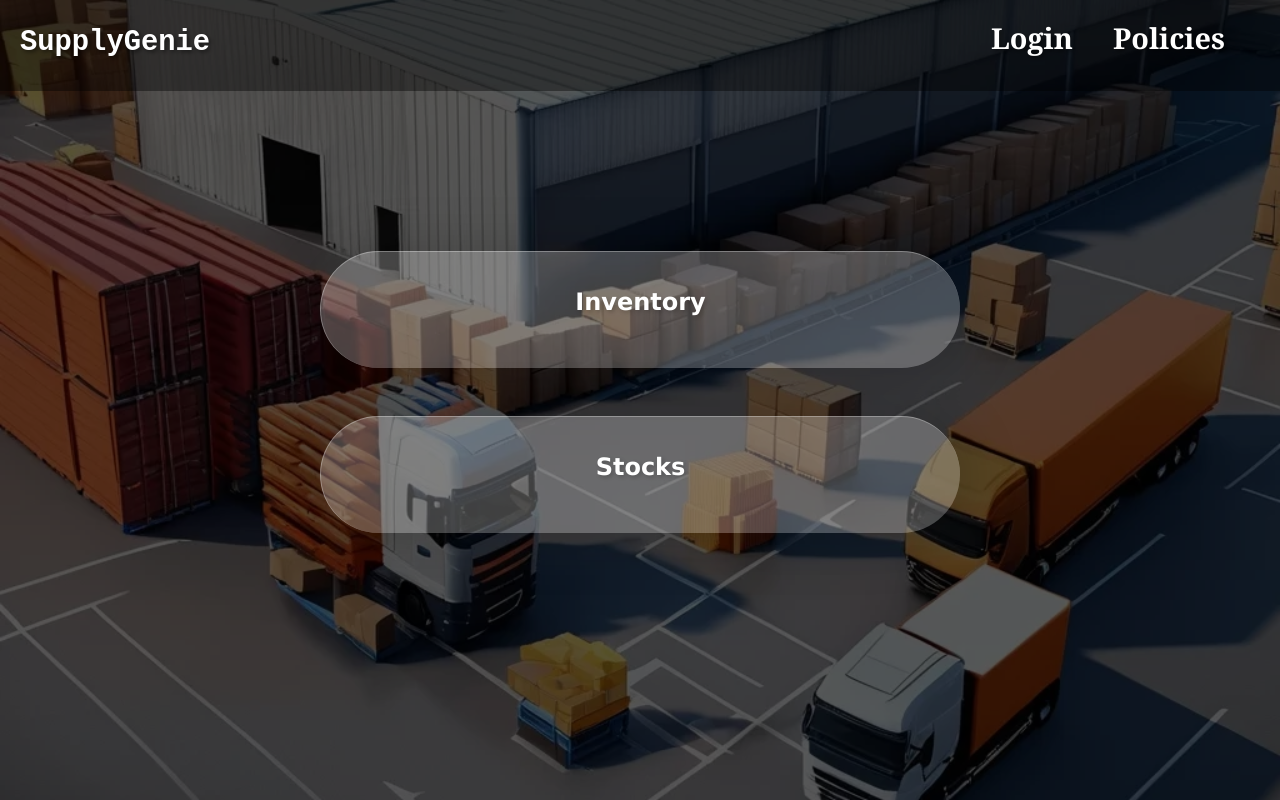
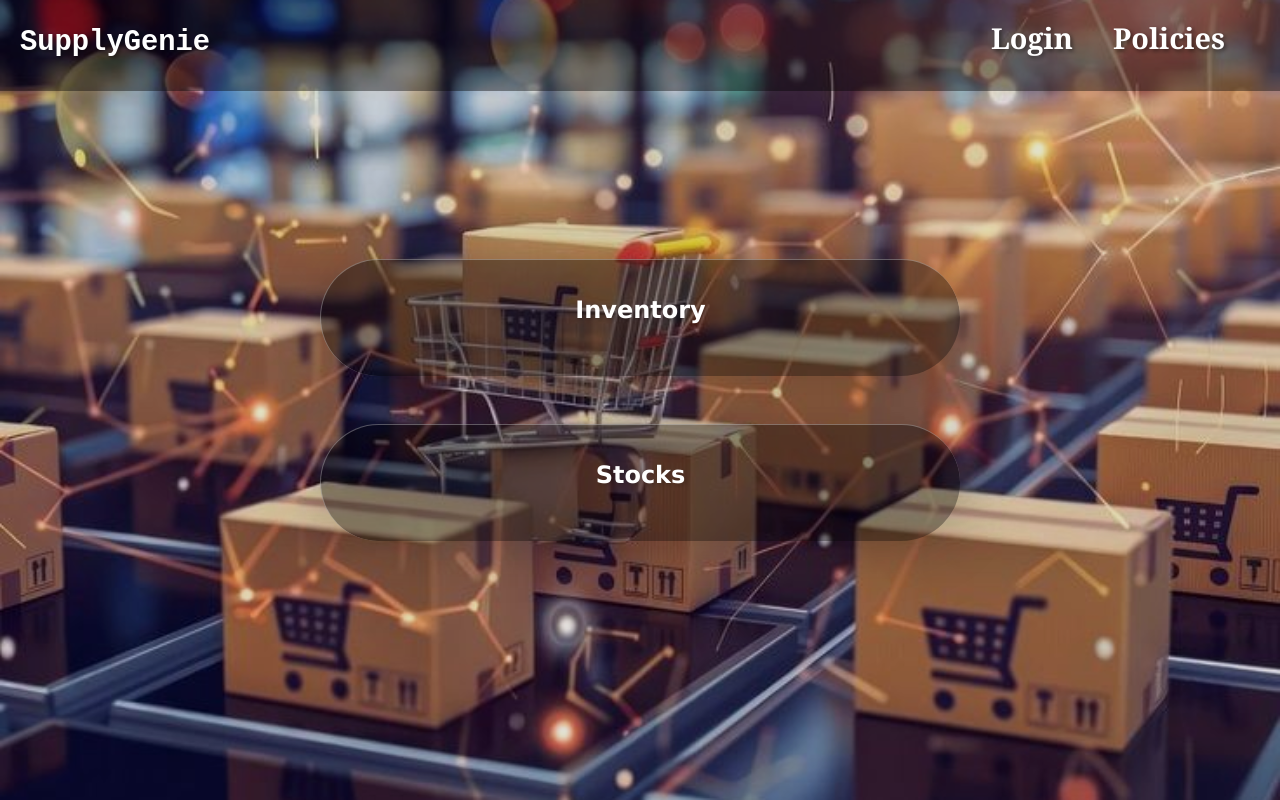
Before and after one commit to AbhishekMamgain7/SupplyGenie, a React (Vite) app in the folder FrontEnd/: page /Manager in a window 1280 px wide. Built offline with nearby package versions, Linux system fonts and the light colour scheme.

Commit message:
Add files via upload

```diff
--- a/FrontEnd/src/App.jsx
+++ b/FrontEnd/src/App.jsx
@@ -1,30 +1,29 @@
-import React from 'react';
-import { BrowserRouter as Router, Routes, Route } from 'react-router-dom';
+import React from "react";
+import { BrowserRouter as Router, Routes, Route } from "react-router-dom";
 import Login from "./Login.jsx";
-import SignUp from './SignUp.jsx';
-import Manager from './manager.jsx';
+import SignUp from "./SignUp.jsx";
+import Manager from "./manager.jsx";
 import Header from "./component/header.jsx";
-import Inventory from './Inventory/Inventory.jsx';
-import Stocks from './Stocks/Stocks.jsx';
-import './Login.css';
-import './SignUp.css';
-import './component/Header.css';
-import './Homepage.css';
+import Inventory from "./Inventory/Inventory.jsx";
+import Warehouse from "./Inventory/warehouse.jsx";
+import Stocks from "./Stocks/Stocks.jsx";
+import "./Homepage.css";
 const App = () => {
   return (
     <div className="background-container">
       <div className="back"></div>
       <Router>
-    <Header />
-    <Routes>
-      <Route path="/Login" element={<Login />} />
-      <Route path="/SignUp" element={<SignUp />}/>
-      <Route path="/Manager" element={<Manager/>}/>
-      <Route path="/Inventory/Inventory" element={<Inventory/>}></Route>
-      <Route path="/Stocks/Stocks" element={<Stocks/>}></Route>
-    </Routes>
-  </Router>
+        <Header />
+        <Routes>
+          <Route path="/Login" element={<Login />} />
+          <Route path="/SignUp" element={<SignUp />} />
+          <Route path="/Manager" element={<Manager />} />
+          <Route path="/Inventory/Inventory" element={<Inventory />}></Route>
+          <Route path="/Inventory/warehouse" element={<Warehouse />}></Route>
+          <Route path="/Stocks/Stocks" element={<Stocks />}></Route>
+        </Routes>
+      </Router>
     </div>
   );
-}
+};
 export default App;
--- a/FrontEnd/src/Homepage.css
+++ b/FrontEnd/src/Homepage.css
@@ -2,12 +2,13 @@ html, body{
   height:100%;
 }
 .background-container {
-  background: url('/Background.jpg');
+  background: url('/Background.png');
   background-size: cover;
   background-position: center;
   background-attachment: fixed;
   background-repeat: no-repeat;
-  background-color: rgba(0, 0, 0, 0.6);
+  background-blend-mode:darken;
+  background-color: rgba(0, 0, 0, 0.242);
   min-height: 100vh;
   display: flex;
   flex-direction: column;
--- a/FrontEnd/src/Login.css
+++ b/FrontEnd/src/Login.css
@@ -7,21 +7,21 @@ html, body{
   min-height: 100%;
   overflow: hidden;
 }
+
 .login-page-1 {
-  background: url('/preview.webp');
+  background: url('/cartons.jpg');
   background-size:cover;
   background-position: center;
   background-attachment: fixed;
   background-repeat: no-repeat;
-  background-blend-mode:darken;
-  background-color: rgba(0, 0, 0, 0.6);
+  background-blend-mode:lighten;
+  background-color: rgba(255, 255, 255, 0.036);
   height: 100vh;
   width:100vw;
   display: flex;
   justify-content: center;
   align-items: center;
 }
-
 .login-page-1-wrapper {
   max-width: 30rem;
   width: 100%;
--- a/FrontEnd/src/Login.jsx
+++ b/FrontEnd/src/Login.jsx
@@ -5,7 +5,6 @@ import { getAuth, signInWithEmailAndPassword } from "firebase/auth";
 import { app } from "./firebaseConfig";
 import "./SignUp.jsx";
 import "./Login.css";
-
 const Login = () => {
   const auth = getAuth(app);
   const navigate = useNavigate();
--- a/FrontEnd/src/SignUp.css
+++ b/FrontEnd/src/SignUp.css
@@ -12,13 +12,13 @@
 }
 
 .signup-container {
-    background: url('/preview.webp');
+    background: url('/cartons.jpg');
     background-size: cover;
     background-position: center;
     background-attachment: fixed;
     background-repeat: no-repeat;
-    background-blend-mode: darken;
-    background-color: rgba(0, 0, 0, 0.6);
+    background-blend-mode:lighten;
+    background-color: rgba(255, 255, 255, 0.036);
     height: 100vh;
     width: 100vw;
     display: flex;
--- a/FrontEnd/src/SignUp.jsx
+++ b/FrontEnd/src/SignUp.jsx
@@ -5,32 +5,26 @@ import { getAuth, createUserWithEmailAndPassword, } from "firebase/auth";
 import { app, database } from "./firebaseConfig";
 import { collection, addDoc } from "firebase/firestore";
 import "./SignUp.css";
-
 const SignUp = () => {
   const auth = getAuth(app);
   const collectionRef = collection(database, 'users');
-
   const navigate = useNavigate();
   const [isSubmitting, setIsSubmitting] = useState(false);
-
   const [formData, setFormData] = useState({
     fullName: "",
     phoneNumber: "",
     email: "",
     password: "",
   });
-
   const handleChange = (e) => {
     setFormData({ ...formData, [e.target.name]: e.target.value });
   };
-
   const validatePassword = (password) => {
     const hasUpperCase = /[A-Z]/.test(password);
     const hasLowerCase = /[a-z]/.test(password);
     const hasDigit = /\d/.test(password);
     const hasSpecialChar = /[!@#$%^&*]/.test(password);
     const specialCharCount = (password.match(/[!@#$%^&*]/g) || []).length;
-
     return (
       password.length >= 6 &&
       hasUpperCase &&
@@ -40,27 +34,24 @@ const SignUp = () => {
       specialCharCount === 1
     );
   };
-
   const handleSignup = async (e) => {
     e.preventDefault();
     setIsSubmitting(true);
-
     if (!/^[\w-.]+@([\w-]+\.)+[\w-]{2,4}$/.test(formData.email)) {
       alert("Invalid email format.");
       setFormData({ ...formData, email: "", password: "" });
       setIsSubmitting(false);
       return;
     }
-
     if (!validatePassword(formData.password)) {
       alert("Password must be at least 6 characters long, contain at least one uppercase letter, one lowercase letter, one digit, and exactly one special character.");
       setFormData({ ...formData, password: "" });
       setIsSubmitting(false);
       return;
     }
-
     try {
       await createUserWithEmailAndPassword(auth, formData.email, formData.password);
+      alert("Signup complete");
       addDoc(collectionRef, {
         email: formData.email,
         password: formData.password,
@@ -91,8 +82,6 @@ const SignUp = () => {
       });
     }
   };
-
-
   return (
     <div className="signup-container">
       <div className="signup-overlay">
@@ -135,7 +124,6 @@ const SignUp = () => {
             onChange={handleChange}
             required
             />
-
           <motion.button
             whileHover={{ scale: 1.05 }}
             whileTap={{ scale: 0.95 }}
--- a/FrontEnd/src/firebaseConfig.js
+++ b/FrontEnd/src/firebaseConfig.js
@@ -22,4 +22,4 @@ const app = initializeApp(firebaseConfig);
 const analytics = getAnalytics(app);
 const database = getFirestore(app);
 
-export { app, database };
+export { app, database, analytics};
--- a/FrontEnd/src/manager.css
+++ b/FrontEnd/src/manager.css
@@ -8,13 +8,13 @@ html, body{
   overflow: hidden;
 }
 .manager-page {
-  background: url('/preview.webp');
+  background: url('/cartons.jpg');
   background-size:cover;
   background-position: center;
   background-attachment: fixed;
   background-repeat: no-repeat;
   background-blend-mode:darken;
-  background-color: rgba(0, 0, 0, 0.655);
+  background-color: rgba(0, 0, 0, 0.118);
   height: 100vh;
   width: 100vw;
   display: flex;
@@ -27,35 +27,32 @@ html, body{
   margin-bottom: 1rem;
   padding: 2rem;
   width: 50vw;
-  z-index: 1;
-  background: rgba(255, 255, 255, 0.25);
+  text-align: center;
+  background-color: rgba(0, 0, 0, 0.384);
   border: 0;
   border-left: 1px solid rgba(255,255,255,0.3);
   border-top: 1px solid rgba(255,255,255,0.3);
   border-radius: 5000px;
   box-shadow: 4px 4px 60px rgba(0,0,0,0.2);
-  color: rgb(255, 255, 255);
   font-family:'Lucida Sans', 'Lucida Sans Regular', 'Lucida Grande', 'Lucida Sans Unicode', Geneva, Verdana, sans-serif;
-  font-size: 25px;
-  font-weight: 600;
+  font-size:xx-large;
+  font-weight:900;
   transition: all .2s ease-in-out;
   text-shadow: 2px 2px 4px rgba(0,0,0,0.2);
 }
 .stocks{
-  margin-bottom: 1rem;
   padding: 2rem;
   width: 50vw;
-  z-index: 1;
-  background: rgba(255, 255, 255, 0.25);
+  text-align: center;
+  background-color: rgba(0, 0, 0, 0.384);
   border: 0;
   border-left: 1px solid rgba(255,255,255,0.3);
   border-top: 1px solid rgba(255,255,255,0.3);
   border-radius: 5000px;
   box-shadow: 4px 4px 60px rgba(0,0,0,0.2);
-  color: rgb(255, 255, 255);
   font-family:'Lucida Sans', 'Lucida Sans Regular', 'Lucida Grande', 'Lucida Sans Unicode', Geneva, Verdana, sans-serif;
   font-size: 25px;
-  font-weight: 600;
+  font-weight: 900;
   transition: all .2s ease-in-out;
   text-shadow: 2px 2px 4px rgba(0,0,0,0.2);
 }
--- a/FrontEnd/src/manager.jsx
+++ b/FrontEnd/src/manager.jsx
@@ -23,7 +23,7 @@ const Manager = () =>{
         whileTap = {{ scale: 0.95 }}
         className="stocks"
         >
-            <p className="options"><Link to ="/Stocks/Stocks">Stocks</Link></p>
+        <p className="options"><Link to ="/Stocks/Stocks">Stocks</Link></p>
         </motion.div>
         </div>
     );
```
Lines whose indentation alone changed are shown as unchanged.
